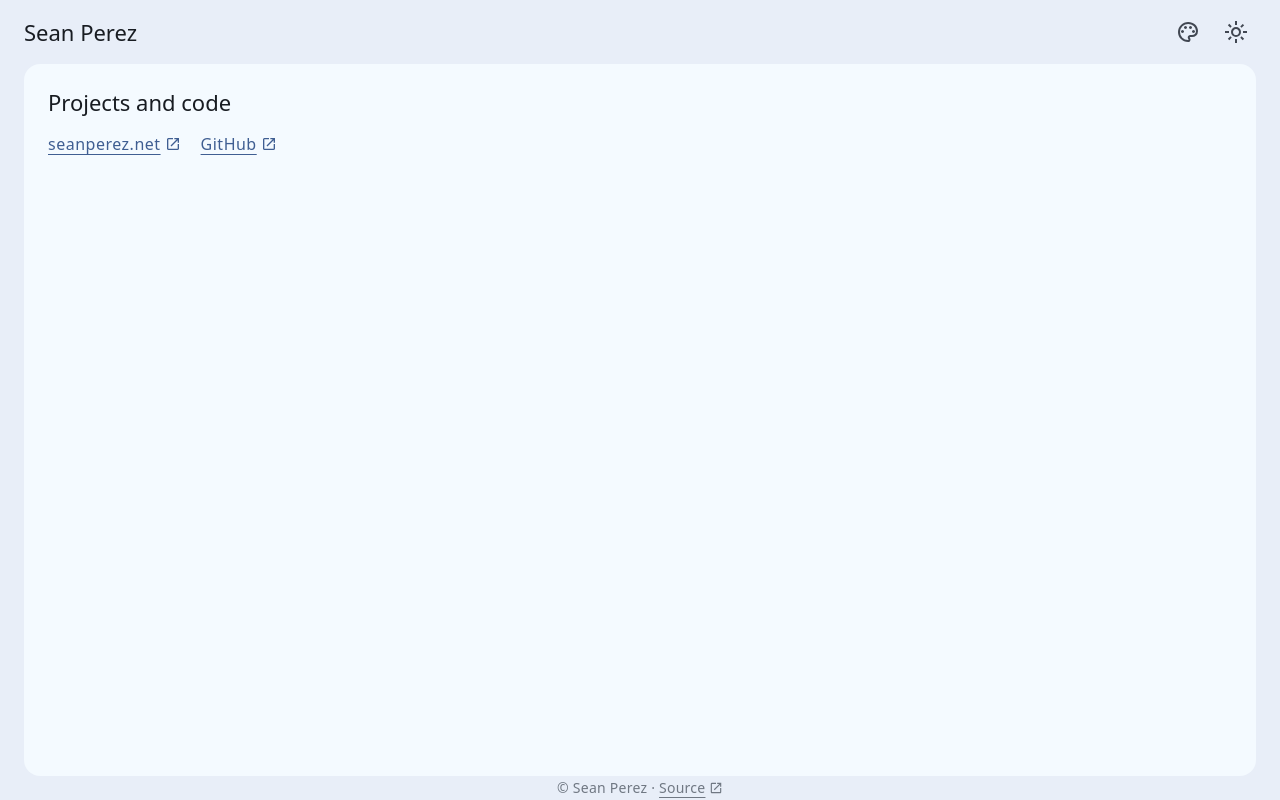
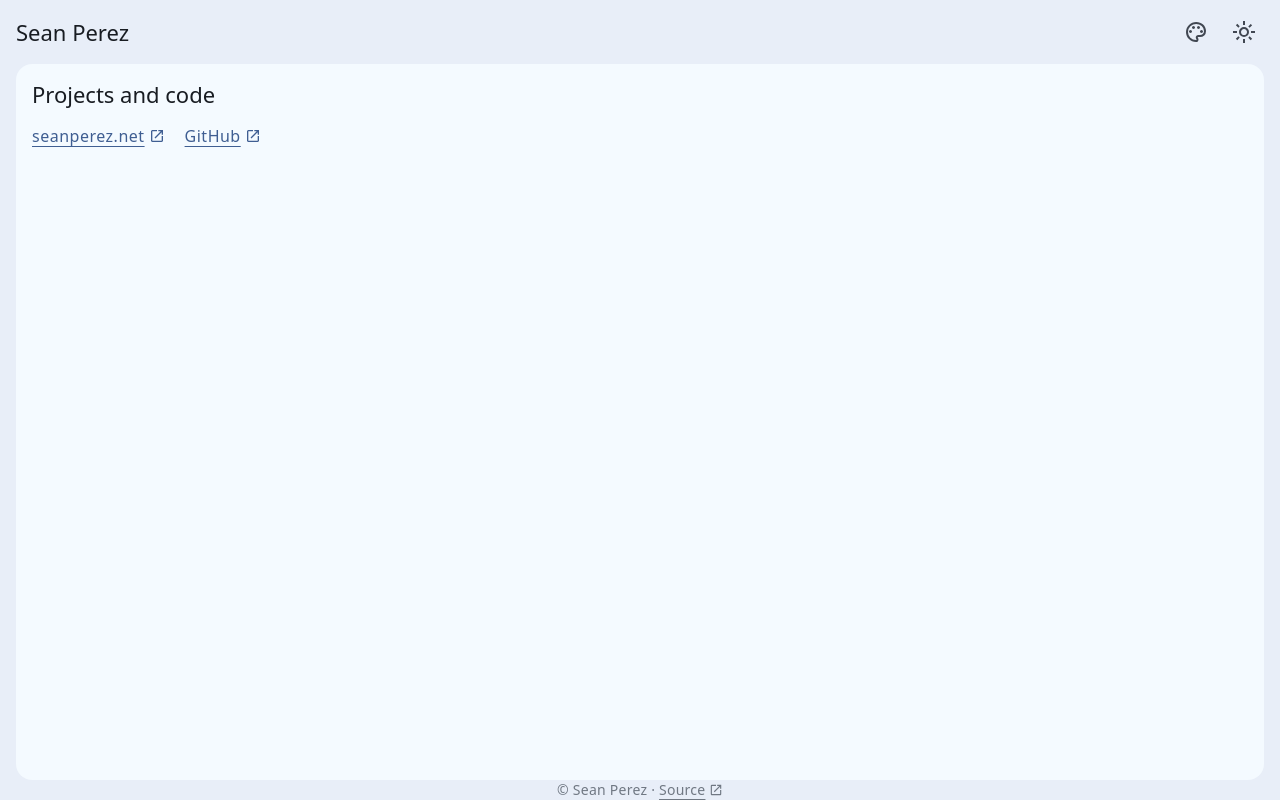
Before and after one commit to seanperez-net/seanperez-net.github.io, a plain HTML site: page index.html in a window 1280 px wide. Drawn offline with Linux system fonts and the light colour scheme.

Commit message:
Keep the page margin at 16px at every width
Co-Authored-By: Claude Opus 5.5 <noreply@anthropic.com>

```diff
--- a/style.css
+++ b/style.css
@@ -232,15 +232,12 @@
   --text-label-large--letter-spacing: 0.00625rem;
   --text-label-large--font-weight: 500;
 
-  /* Layout: Material 3. The margin is the space between the window edge and the content
-     (16px, and 24px from 600px wide); the app bar is 64px tall. */
+  /* Layout. The margin is the space between the window edge and the content: 16px at EVERY
+     width (owner, 2026-11-23: nothing may move when the window is resized). Material 3 uses 24px
+     from 600px; this page deliberately does not, so it never switches. The app bar is 64px tall. */
   --spacing-layout-margin: 1rem;
   --spacing-layout-gutter: 0.5rem;
   --spacing-layout-app-bar: 4rem;
-
-  @media (min-width: 600px) {
-    --spacing-layout-margin: 1.5rem;
-  }
 }
 
 /*
```
